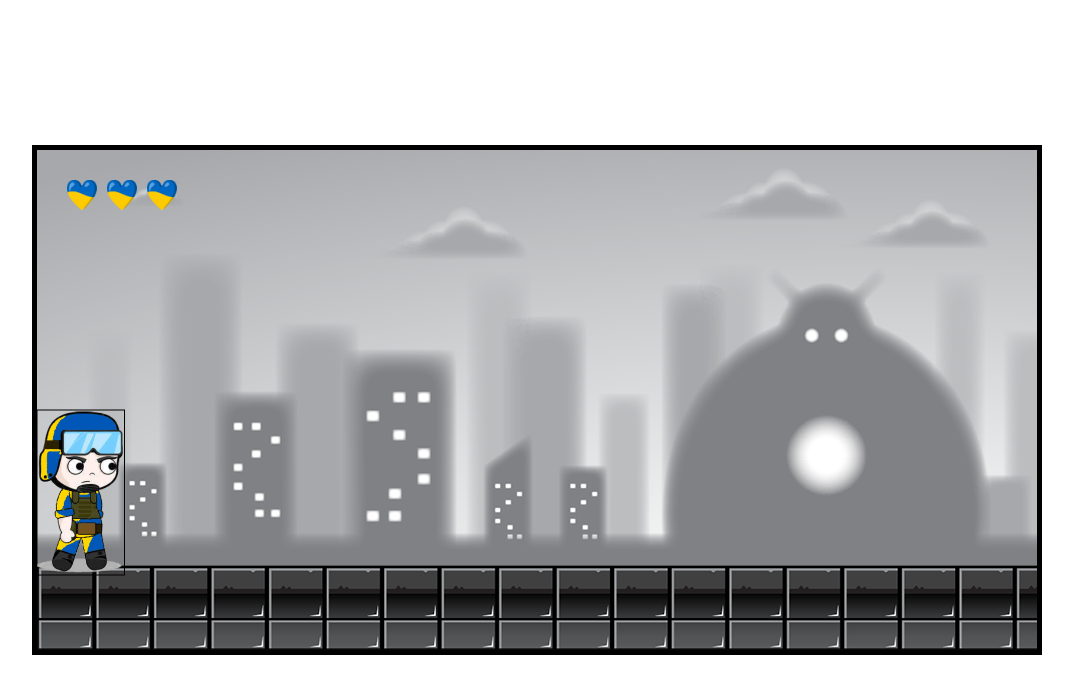
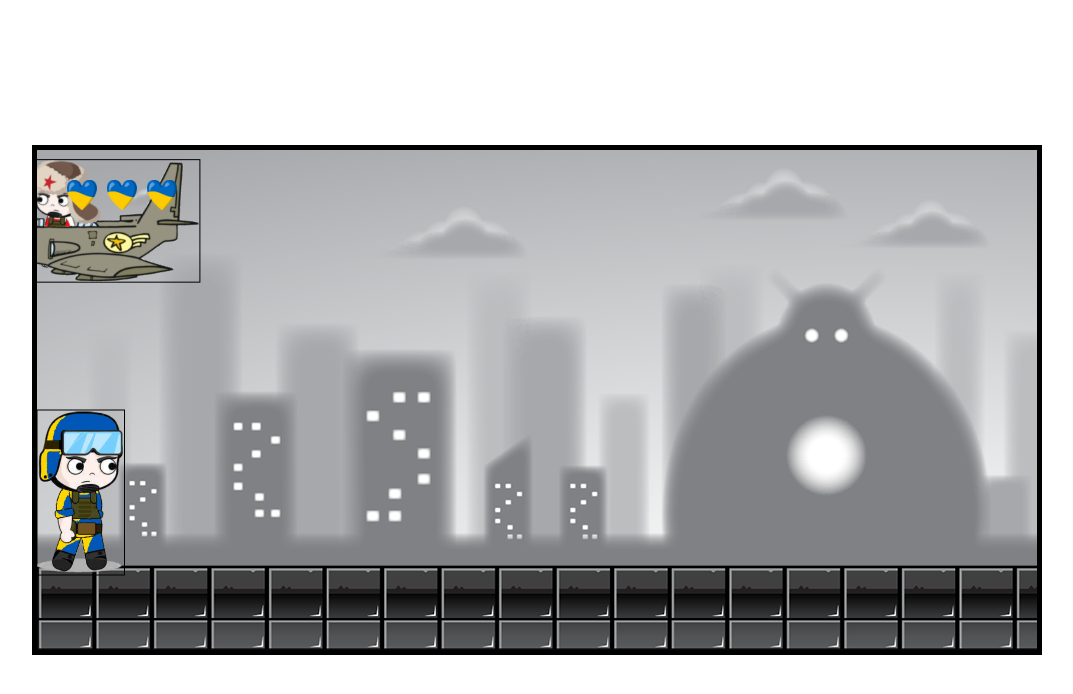
Before and after one commit to gabegodoy/ukraine-soldier, a plain HTML site: page index.html in a window 1280 px wide. Shown: the whole page, without its empty margins (103-1176 px from the left). Drawn offline with Linux system fonts and the light colour scheme.

Commit message:
airplane enemy

```diff
--- a/index.html
+++ b/index.html
@@ -26,6 +26,10 @@
   <img id="enemyWalk" src="assets/images/russian-soldier-walk2.png">
   <img id="enemyWalk" src="assets/images/russian-soldier-dead.png">
 
+  <img id="enemyAirplane" src="assets/images/russian-soldier-airplane.png">
+  <img id="explosion" src="assets/images/explosion.gif">
+
+
   <img id="layer1" src="assets/images/bg-layer-1.png">
   <img id="layer2" src="assets/images/bg-layer-2.png">
   <img id="layer3" src="assets/images/bg-layer-3.png">
@@ -40,6 +44,7 @@
   <audio id="jumpSound" src="assets/sounds/jump.mp3"></audio>
   <audio loop id="backgroundSound" src="assets/sounds/background.mp3"></audio>
   <audio id="enemyDeath" src="assets/sounds/enemyDeath.wav"></audio>
+  <audio id="airplaneSound" src="assets/sounds/airplane.mp3"></audio>
 
 
 
--- a/js/enemies.js
+++ b/js/enemies.js
@@ -31,9 +31,10 @@ export class WalkingEnemy extends Enemy {
     this._height = 172;
     this._x = game._width;
     this._y = 255;
+    this._y = this._game._height - this._height - this._game._groundMargin;
     this._speedX = Math.random() + 1;
     this._speedY = 0;
-    this._maxFrame = 5;
+    this._maxFrame = 1;
 
     this._images = document.querySelectorAll('#enemyWalk');
 
@@ -55,3 +56,35 @@ export class WalkingEnemy extends Enemy {
 
 
 }
+
+
+export class AirplaneEnemy extends Enemy {
+  constructor(game){
+    super();
+    this._game = game;
+    this._width = 242.9;
+    this._height = 122.5;
+    this._x = game._width;
+    this._y = Math.random() * (100 - 0) + 0;
+    this._speedX = 6;
+    this._speedY = 0;
+    this._maxFrame = 5;
+    this._airplaneSound = document.getElementById('airplaneSound')
+    this._airplaneSound.volume = .6
+
+
+    this._airplaneImage = document.getElementById('enemyAirplane')
+    this._explosionImage = document.getElementById('explosion')
+
+    this._image = this._airplaneImage;
+
+    this._airplaneSound.play()
+  }
+
+  update(deltaTime){
+    super.update(deltaTime);
+
+  }
+
+
+}
--- a/js/main.js
+++ b/js/main.js
@@ -2,6 +2,7 @@ import { Player } from './player.js'
 import { InputHandler } from "./input.js";
 import { Background } from "./background.js";
 import { WalkingEnemy } from "./enemies.js";
+import { AirplaneEnemy } from "./enemies.js";
 import { Enemy } from "./enemies.js";
 import { UI } from "./UI.js";
 
@@ -23,13 +24,14 @@ window.addEventListener('load', function(){
       this._groundMargin = 75;
       this._enemy = new Enemy(this);
       this._walkingEnemy = new WalkingEnemy(this);
+      this._airplaneEnemy = new AirplaneEnemy(this);
       this._player = new Player(this);
       this._background = new Background(this);
       this._input = new InputHandler(this);
       this._UI = new UI(this);
       this._enemies = [];
       this._enemyTimer = 0;
-      this._enemyInterval = 3000;
+      this._enemyInterval = 2000;
       this._debug = true;
       this._score = 0;
       this._life = 3;
@@ -63,8 +65,8 @@ window.addEventListener('load', function(){
     }
 
     addEnemy(){
-      if(this._speed > 0)this._enemies.push(new WalkingEnemy(this))
-      //this._enemies.push(new WalkingEnemy(this))
+      if(this._speed > 0) this._enemies.push(new WalkingEnemy(this))
+      if(Math.random() < 0.5) this._enemies.push(new AirplaneEnemy(this))
       console.log(this._enemies)
     }
 
--- a/js/player.js
+++ b/js/player.js
@@ -141,7 +141,6 @@ export class Player {
         enemy._y + enemy._height > this._y
         ){
 
-
           //this._game._score++;
           enemy._markedForDeletion = true;
           this._game._life--
@@ -152,16 +151,7 @@ export class Player {
           }
       }
 
-/*       else{
-
-      } */
     });
   }
-  killEnemy(enemy){
-    console.log(enemy)
 
-    //this._image = this._images[2]
-
-    //setInterval(enemy._markedForDeletion = true, 10000)
-  }
 }
--- a/js/playerStates.js
+++ b/js/playerStates.js
@@ -101,6 +101,7 @@ export class Shooting extends State {
         this._player._game._enemies.length > 0){
 
 
+          if (this._player._game._enemies[0]._image.id === 'enemyWalk') {
 
             this._player._game._enemies[0]._image = this._player._game._enemies[0]._images[2]
             this._player._game._enemies[0]._speedX = 0
@@ -111,10 +112,10 @@ export class Shooting extends State {
               this._player._game._enemies[0]._markedForDeletion = true
               clearInterval(this._interval)
               }, 500);
+            this._player._enemyDeath.play()
+            }
 
       this._shots = 0
-
-      this._player._enemyDeath.play()
 
     }
   }
```
Lines whose indentation alone changed are shown as unchanged.
